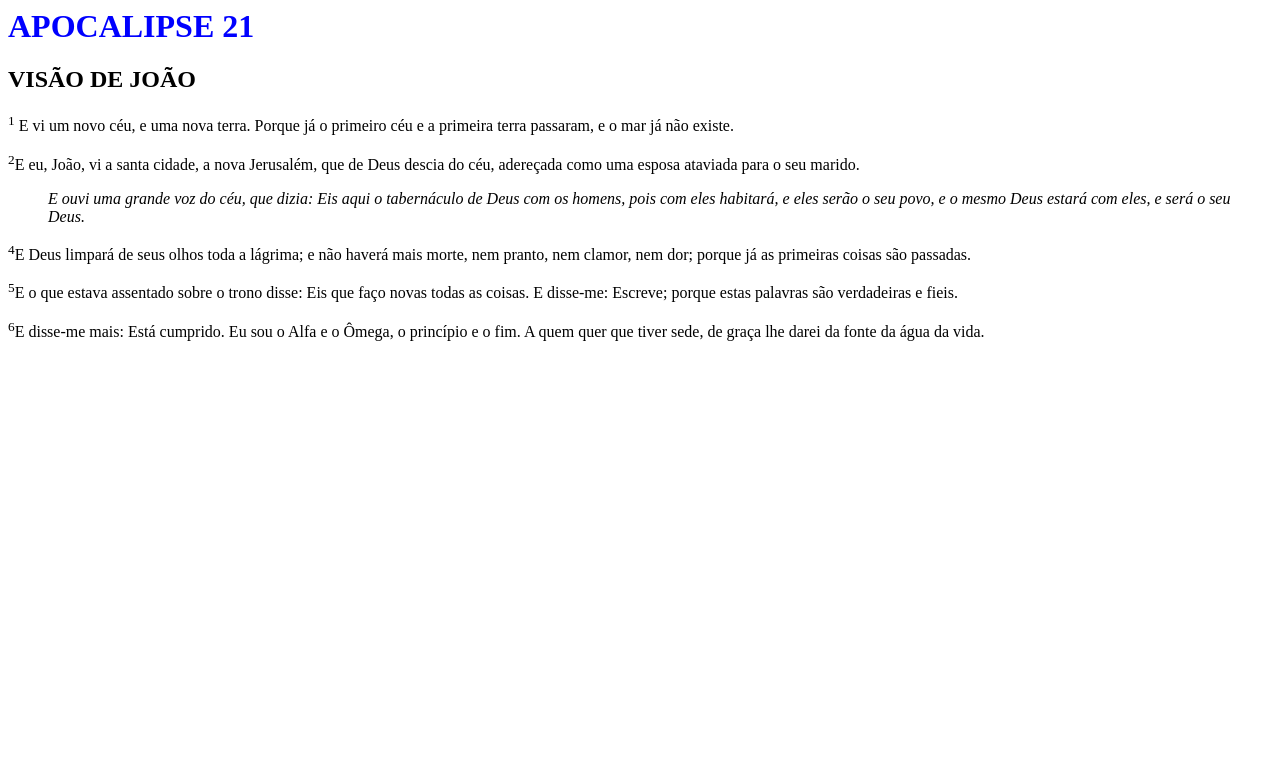
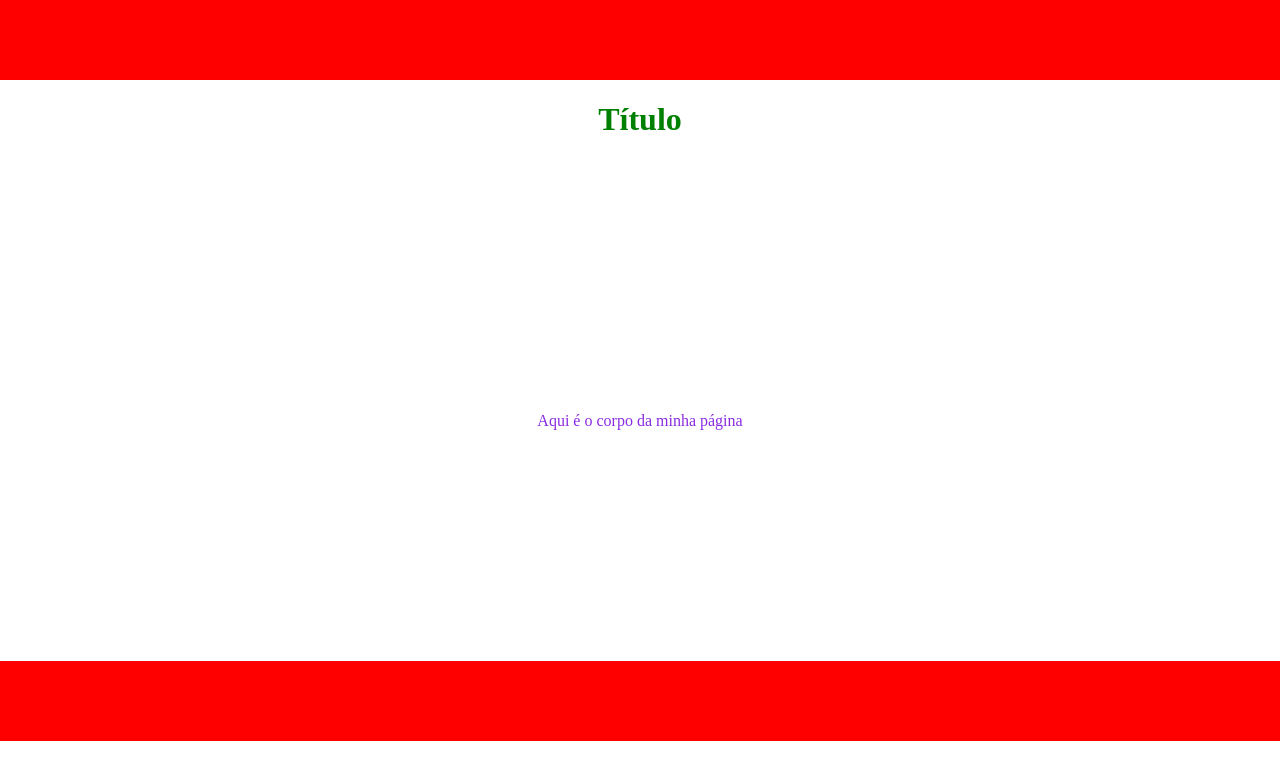
Before and after one commit to dudubass15/atividade-git, a plain HTML site: page index.html in a window 1280 px wide. Drawn offline with Linux system fonts and the light colour scheme.

Commit message:
Incluindo página html simples para estudo da poliana

```diff
--- a/index.html
+++ b/index.html
@@ -1,15 +1,27 @@
+<!DOCTYPE html>
 <html>
-    <head>
-        <title> APOCALIPSE 21 </title>
-    </head>
-        <body>
-            <h1><strong style="color: blue;">APOCALIPSE 21</style> </strong></h1>
-            <h2>VISÃO DE JOÃO</h2>
-            <P><sup>1</sup> E vi um novo céu, e uma nova terra. Porque já o primeiro céu e a primeira terra passaram, e o mar já não existe.</P>
-            <P><sup>2</sup>E eu, João, vi a santa cidade, a nova Jerusalém, que de Deus descia do céu, adereçada como uma esposa ataviada para o seu marido.</P>
-            <blockquote><i>E ouvi uma grande voz do céu, que dizia: Eis aqui o tabernáculo de Deus com os homens, pois com eles habitará, e eles serão o seu povo, e o mesmo Deus estará com eles, e será o seu Deus.</i></blockquote>
-            <p><sup>4</sup>E Deus limpará de seus olhos toda a lágrima; e não haverá mais morte, nem pranto, nem clamor, nem dor; porque já as primeiras coisas são passadas.</p>
-            <p><sup>5</sup>E o que estava assentado sobre o trono disse: Eis que faço novas todas as coisas. E disse-me: Escreve; porque estas palavras são verdadeiras e fieis.</p>
-            <p><sup>6</sup>E disse-me mais: Está cumprido. Eu sou o Alfa e o Ômega, o princípio e o fim. A quem quer que tiver sede, de graça lhe darei da fonte da água da vida.</p>
-        </body>
+<head>
+    <title>Página index de teste</title>
+</head>
+<body style="margin: 0px; padding: 0px;">
+    <style>
+        h1 {
+            text-align: center;
+            color: green;
+        }
+        p {
+            color: blueviolet;
+            text-align: center;
+        }
+    </style>
+
+    <header style="background-color: red; height: 80px;"></header>
+    <div style="height: 80px; margin-left: 100px; margin-right: 100px; margin-bottom: 20px;">
+        <h1>Título</h1>
+    </div>
+    <div style="height: 440px; margin-left: 100px; margin-right: 100px; display: flex; align-items: center; justify-content: center; margin-bottom: 20px;">
+        <p>Aqui é o corpo da minha página</p>
+    </div>
+    <footer style="background-color: red; width: 100%; height: 80px;"></footer>
+</body>
 </html>
--- /dev/null
+++ b/style.css
@@ -0,0 +1,4 @@
+h1 {
+    text-align: center; padding-top: 20px;
+    color: blue;
+}
```
Also changed, not shown: index_poliana.html (added, +15 -0 lines).
